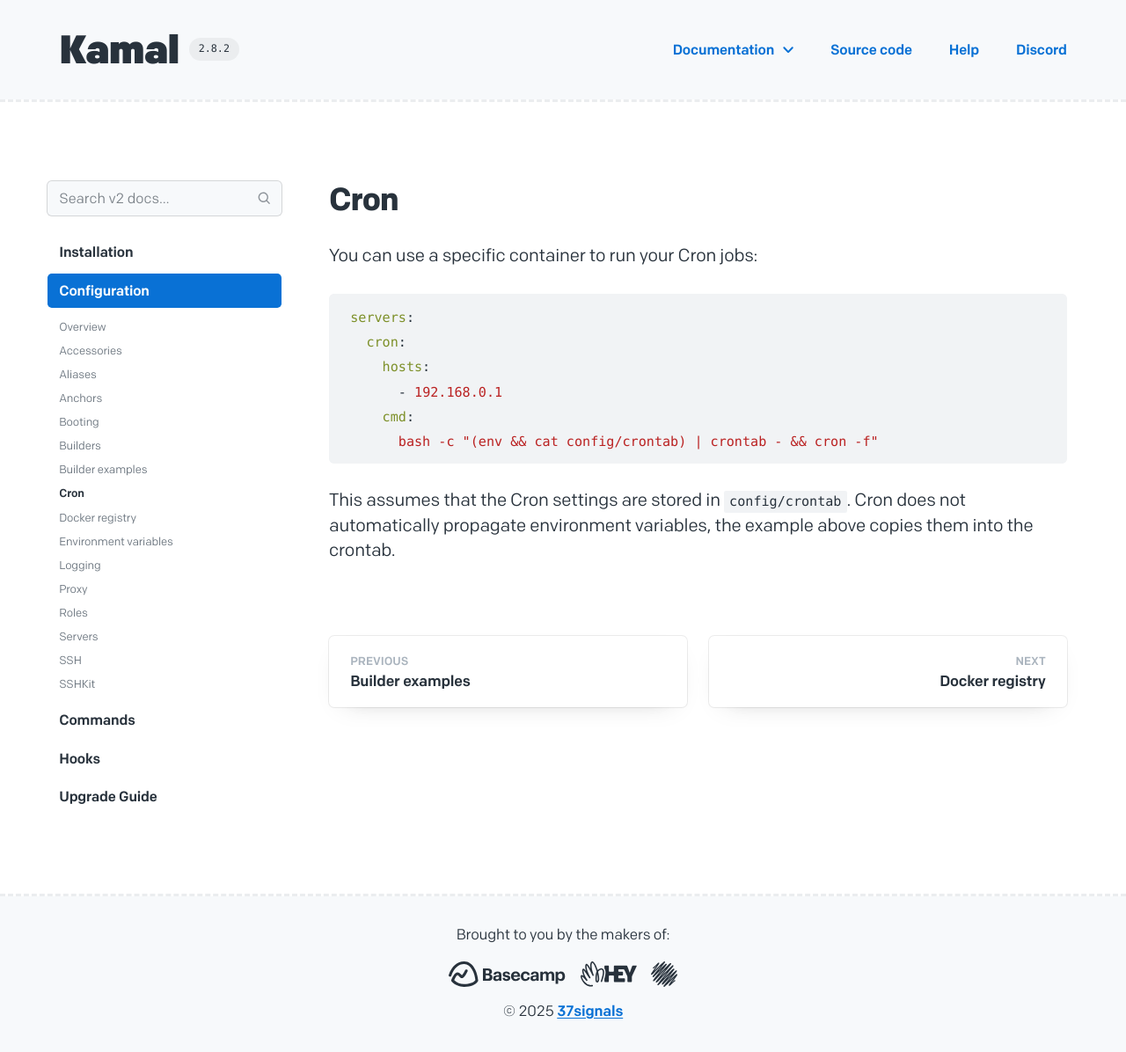
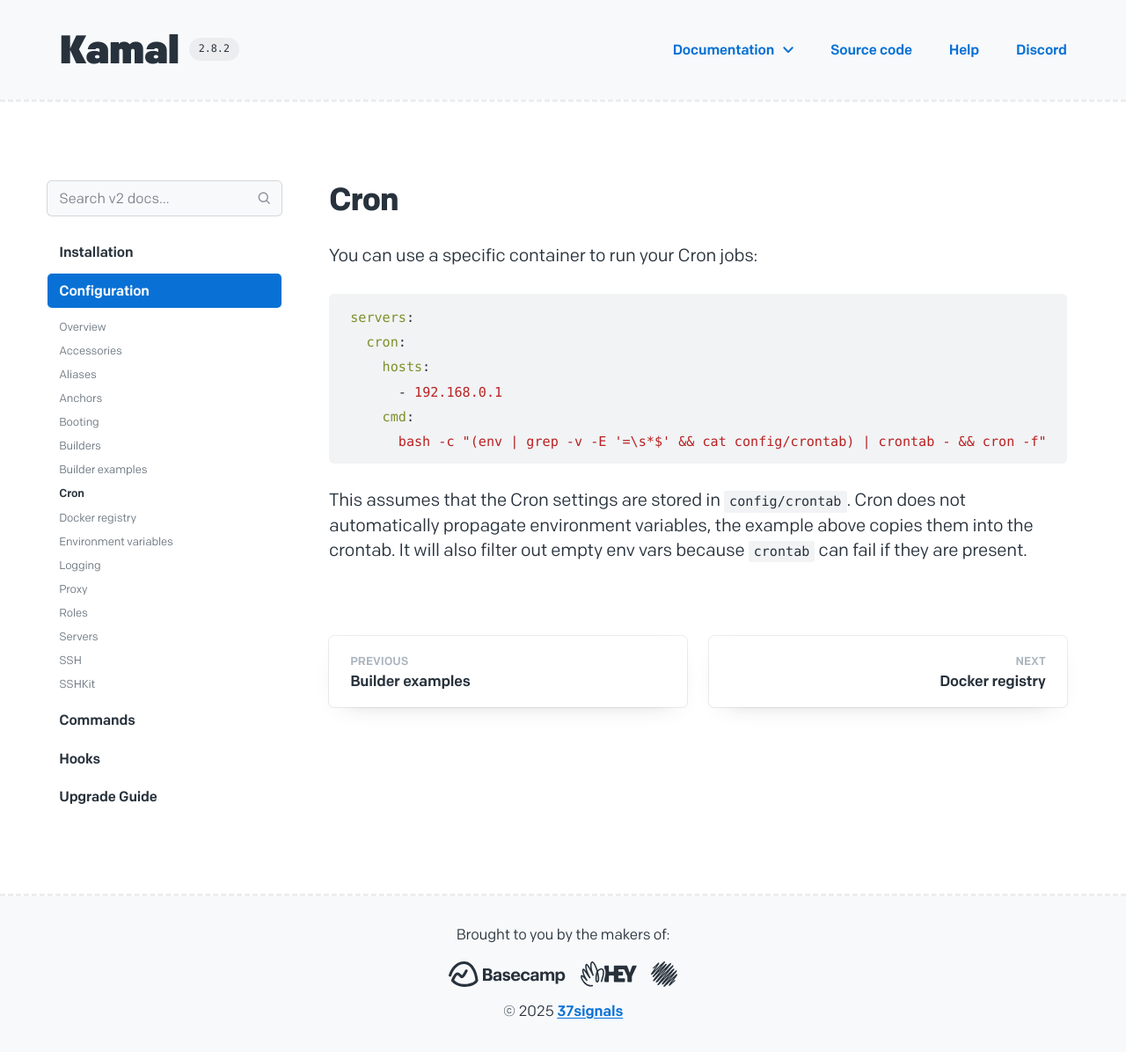
Before and after one commit to basecamp/kamal-site, a Jekyll site: the page built from docs/configuration/cron.md, in a window 1280 px wide and 1196 px high. Shown: the whole window at 88% size. Built offline with Jekyll 4.4.1, drawn with Linux system fonts in a browser that asks for light colours.

Commit message:
Update cron.md to filter empty env vars
Related to issue https://github.com/basecamp/kamal/issues/1696

````diff
--- a/docs/configuration/cron.md
+++ b/docs/configuration/cron.md
@@ -12,7 +12,7 @@ servers:
     hosts:
       - 192.168.0.1
     cmd:
-      bash -c "(env && cat config/crontab) | crontab - && cron -f"
+      bash -c "(env | grep -v -E '=\s*$' && cat config/crontab) | crontab - && cron -f"
 ```
 
-This assumes that the Cron settings are stored in `config/crontab`. Cron does not automatically propagate environment variables, the example above copies them into the crontab.
+This assumes that the Cron settings are stored in `config/crontab`. Cron does not automatically propagate environment variables, the example above copies them into the crontab. It will also filter out empty env vars because `crontab` can fail if they are present.
````
